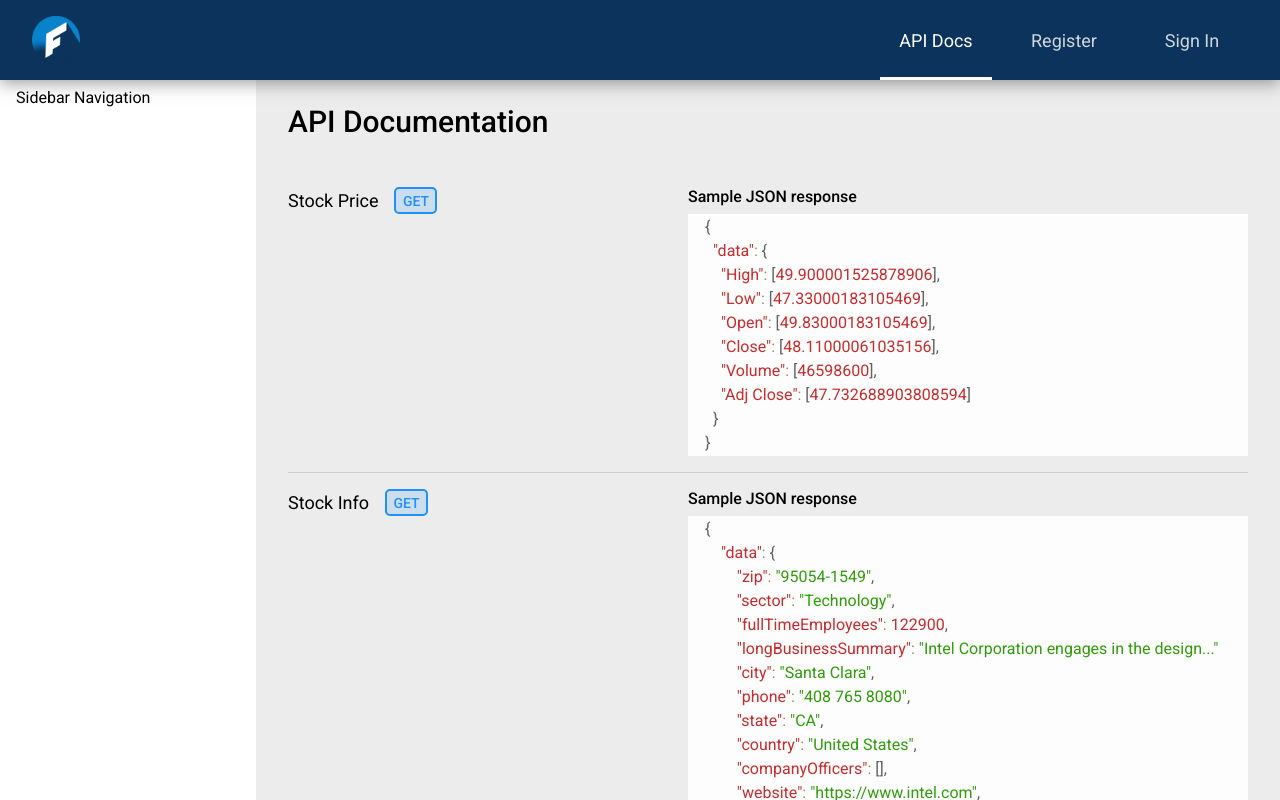
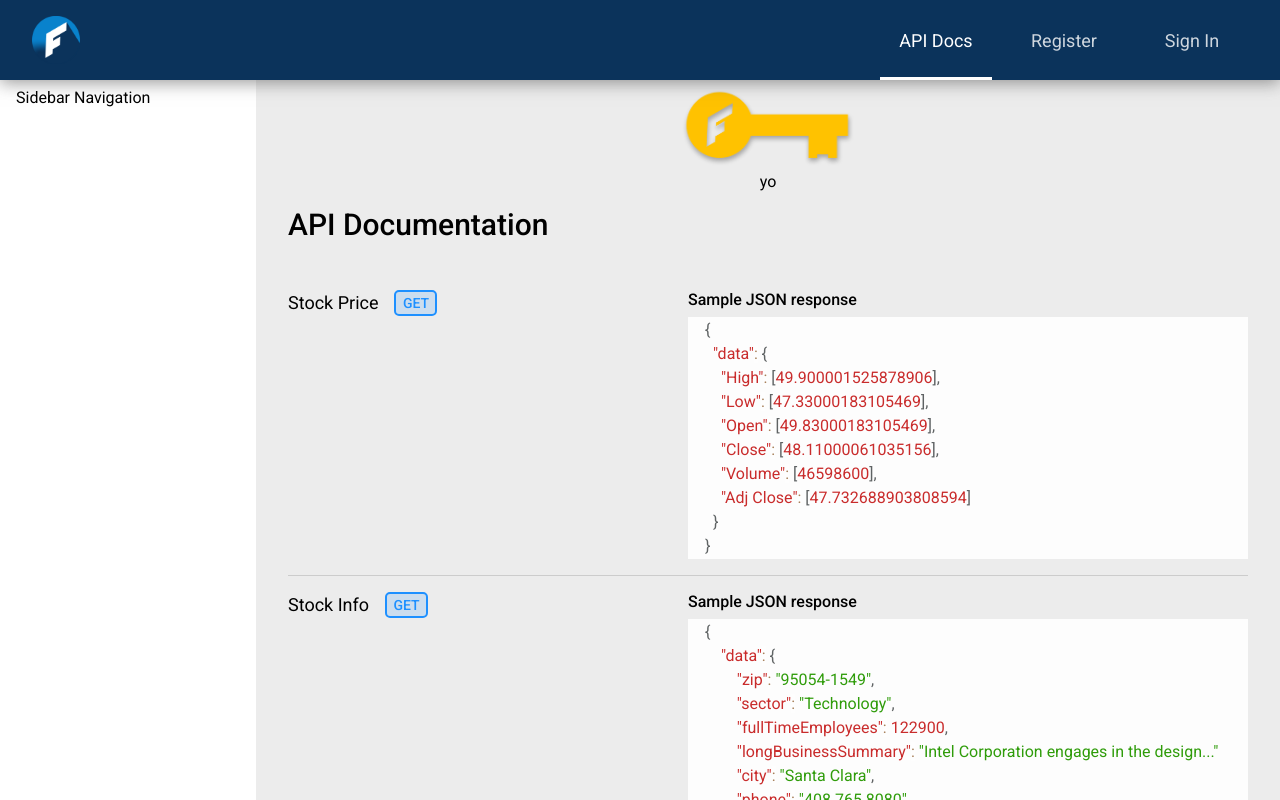
Before and after one commit to dnitecki/finfetch-ui, a React (Create React App) app: page /api/docs in a window 1280 px wide. Built offline with nearby package versions, Linux system fonts and the light colour scheme.

Commit message:
add icons and styles to docs

```diff
--- a/src/apps/finfetch-api/pages/documentation/Documentation.jsx
+++ b/src/apps/finfetch-api/pages/documentation/Documentation.jsx
@@ -4,6 +4,7 @@ import { Prism as SyntaxHighlighter } from "react-syntax-highlighter";
 import { coy } from "react-syntax-highlighter/dist/esm/styles/prism";
 import { Helmet } from "react-helmet";
 import { stockPrice, stockInfo, stockNews } from "./StockResponses";
+import key from "../../../../assets/Key-icon.png";
 
 export default function Documentation() {
   return (
@@ -21,6 +22,12 @@ export default function Documentation() {
         <div className="documentation-content-container">
           <div className="documentation-header"></div>
           <div className="documentation-content-container-scroll">
+            <div className="documentation-register">
+              <div className="documentation-register-icon">
+                <img className="key-icon" src={key} alt="FinFetch.io" />
+              </div>
+              <div className="documentation-register-button">yo</div>
+            </div>
             <div className="documentation-content-header">
               API Documentation
             </div>
--- a/src/apps/finfetch-api/pages/documentation/Documentation.scss
+++ b/src/apps/finfetch-api/pages/documentation/Documentation.scss
@@ -99,3 +99,19 @@
   font-weight: 500;
   color: rgb(30, 144, 255);
 }
+.documentation-register {
+  display: flex;
+  flex-direction: column;
+  row-gap: 0.2rem;
+  justify-content: center;
+  align-items: center;
+}
+.documentation-register-icon {
+  display: flex;
+}
+.documentation-register-button {
+}
+.key-icon {
+  height: 5rem;
+  width: 100%;
+}
```
Also changed, not shown: src/assets/Key-icon.png (added).
